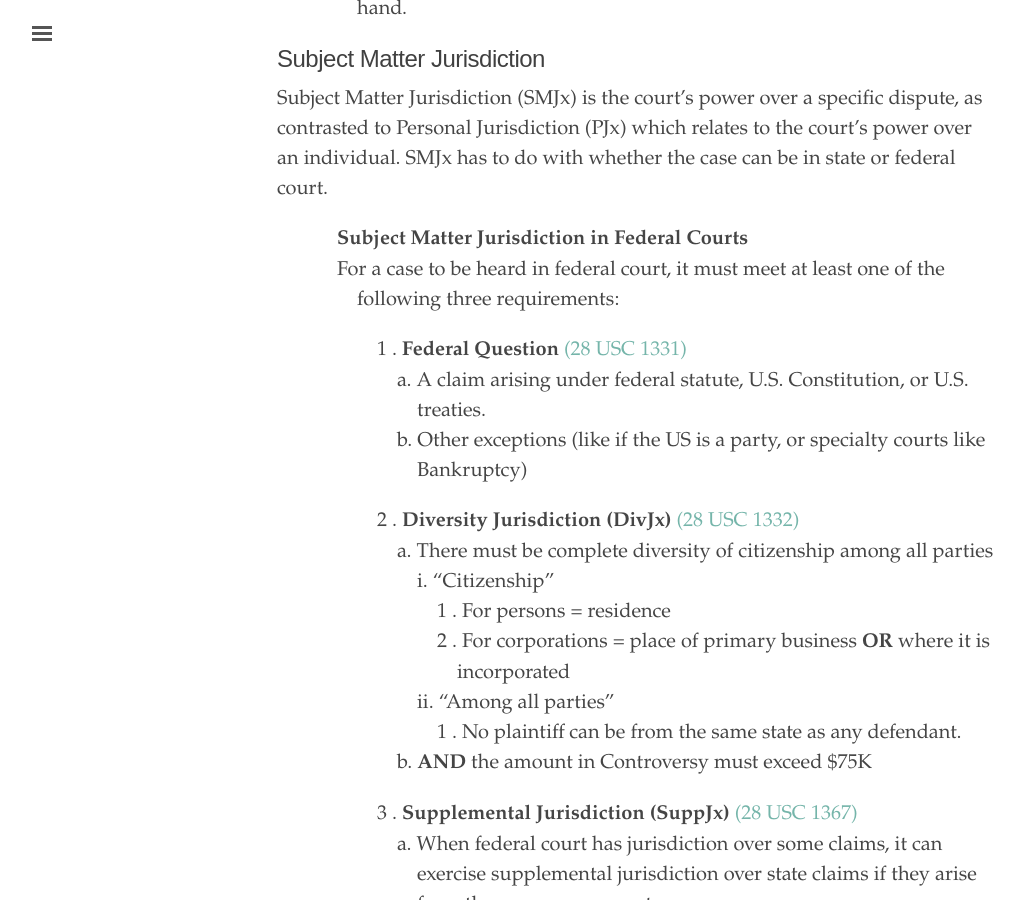
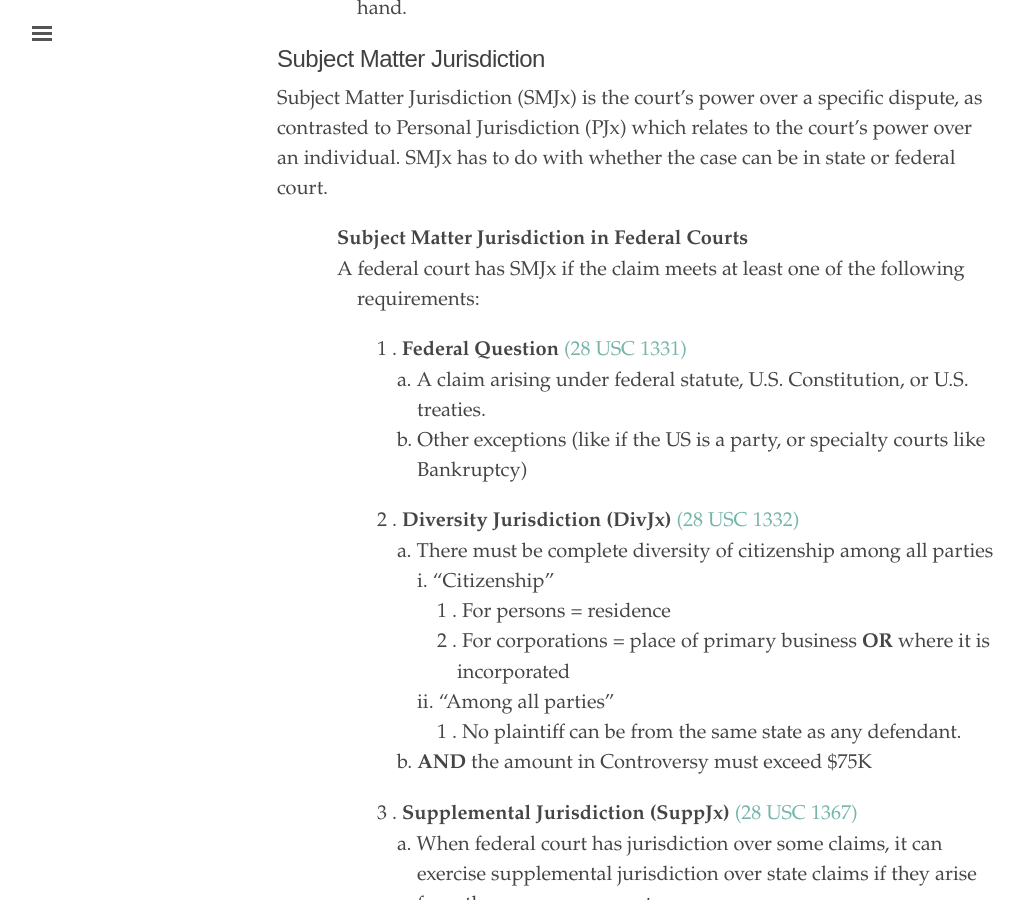
Before and after one commit to binipringle/torts, a Jekyll site: the page built from _texts/0-outline.md, in a window 1280 px wide and 900 px high, scrolled down 528 px. Shown: the whole window, without its empty margins (3-1027 px from the left). Built offline with Jekyll 4.4.1, drawn with Linux system fonts in a browser that asks for light colours.

Commit message:
edited outline

```diff
--- a/_texts/0-outline.md
+++ b/_texts/0-outline.md
@@ -29,7 +29,7 @@ toc:
 Subject Matter Jurisdiction (SMJx) is the court’s power over a specific dispute, as contrasted to Personal Jurisdiction (PJx) which relates to the court’s power over an individual. SMJx has to do with whether the case can be in state or federal court.
 
 - {:.indent-3}**Subject Matter Jurisdiction in Federal Courts**
-- {:.indent-3}For a case to be heard in federal court, it must meet at least one of the following three requirements:
+- {:.indent-3}A federal court has SMJx if the claim meets at least one of the following requirements:
 
 - {:.indent-5}1 . **Federal Question** [(28 USC 1331)](https://www.law.cornell.edu/uscode/text/28/1331)
 - {:.indent-6}a.	A claim arising under federal statute, U.S. Constitution, or U.S. treaties.
```
